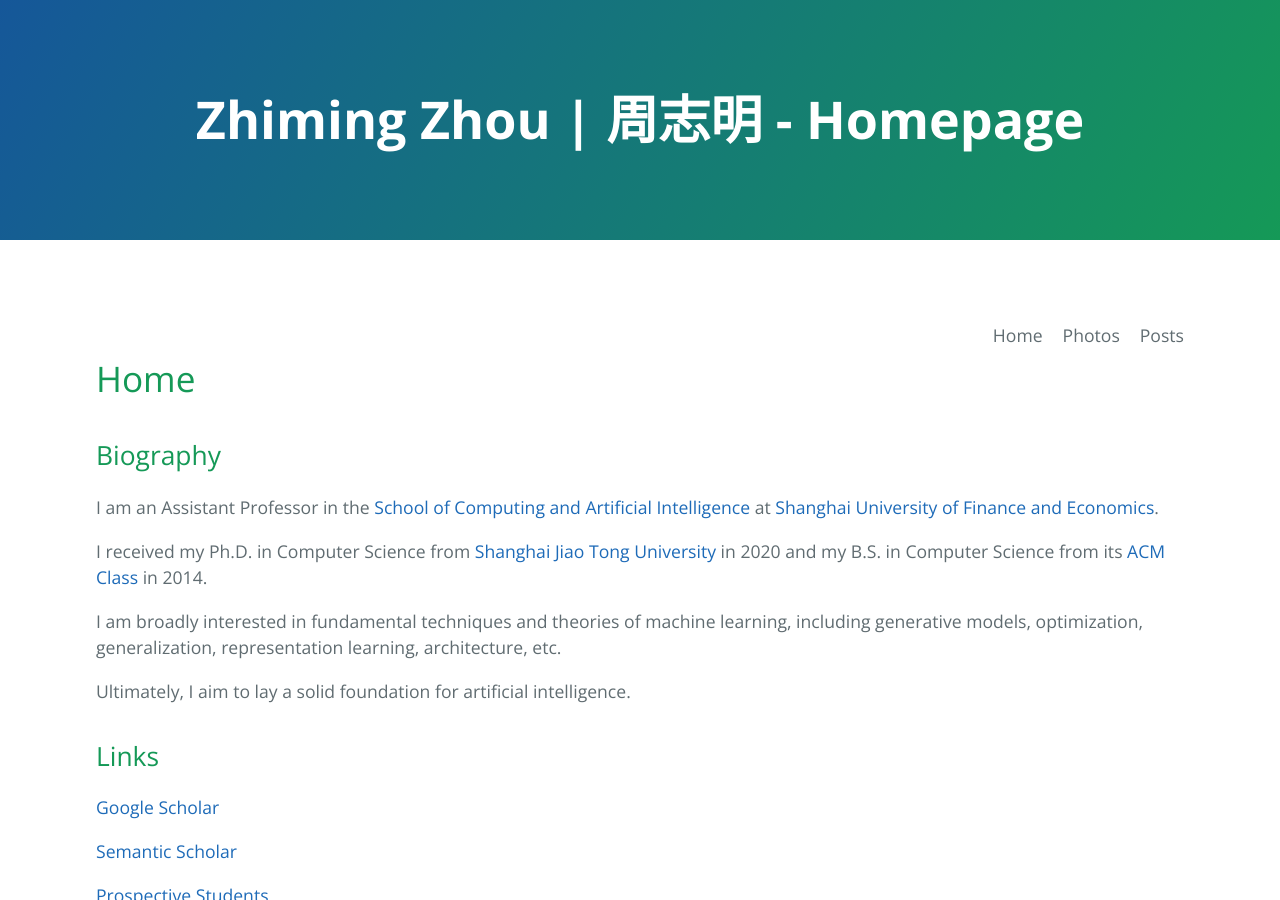
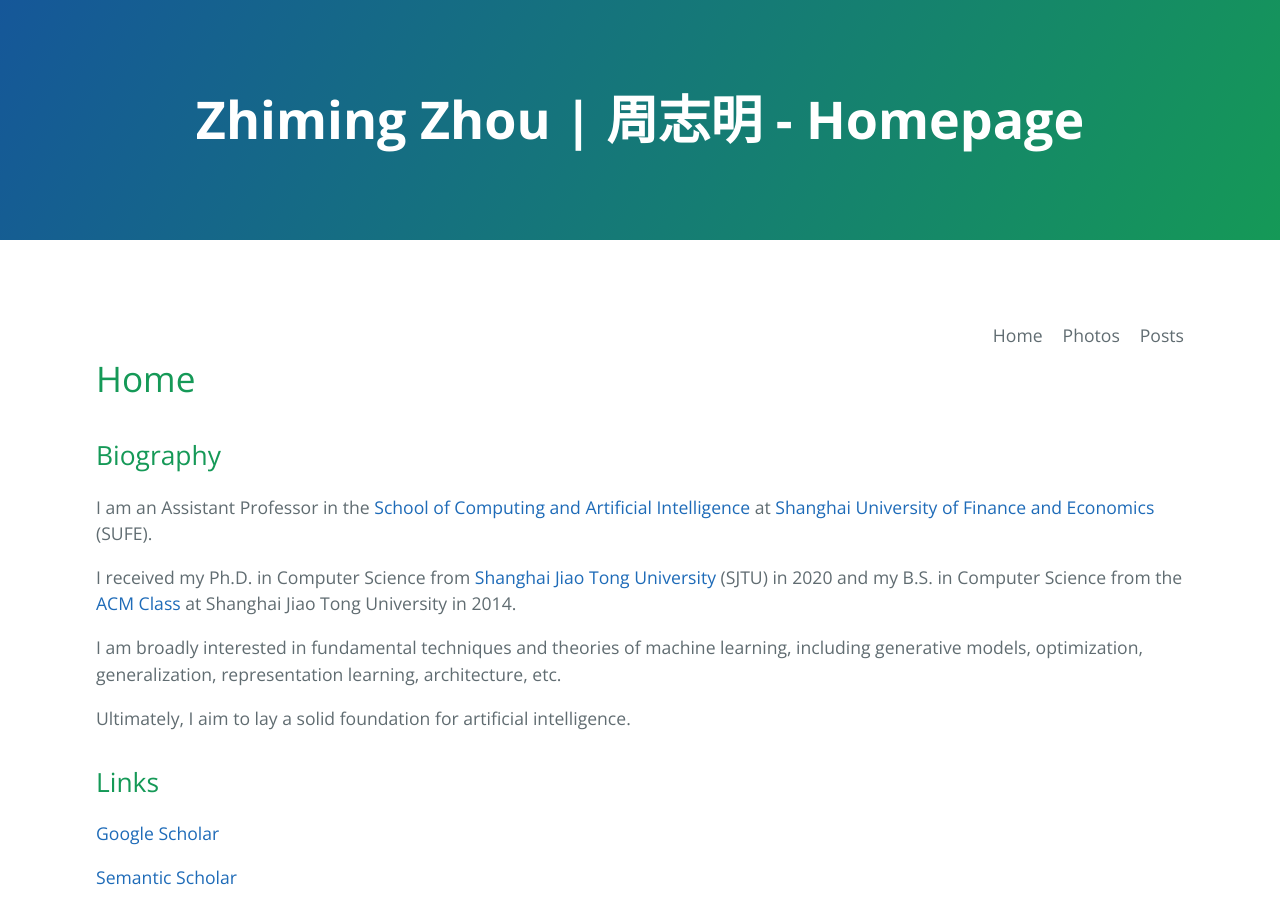
Before and after one commit to ZhimingZhou/zhimingzhou.github.io, a Jekyll site: the page built from index.md, in a window 1280 px wide and 900 px high. Built offline with Jekyll 4.4.1, drawn with Linux system fonts in a browser that asks for light colours.

Commit message:
Update index.md

```diff
--- a/index.md
+++ b/index.md
@@ -7,9 +7,9 @@ permalink: /
 
 ## Biography
 
-I am an Assistant Professor in the [School of Computing and Artificial Intelligence](https://scai.sufe.edu.cn/) at [Shanghai University of Finance and Economics](http://english.sufe.edu.cn/).
+I am an Assistant Professor in the [School of Computing and Artificial Intelligence](https://scai.sufe.edu.cn/) at [Shanghai University of Finance and Economics](http://english.sufe.edu.cn/) (SUFE).
 
-I received my Ph.D. in Computer Science from [Shanghai Jiao Tong University](http://en.sjtu.edu.cn/) in 2020 and my B.S. in Computer Science from its [ACM Class](https://acm.sjtu.edu.cn/home) in 2014.
+I received my Ph.D. in Computer Science from [Shanghai Jiao Tong University](http://en.sjtu.edu.cn/) (SJTU) in 2020 and my B.S. in Computer Science from the [ACM Class](https://acm.sjtu.edu.cn/home) at Shanghai Jiao Tong University in 2014.
 
 I am broadly interested in fundamental techniques and theories of machine learning, including generative models, optimization, generalization, representation learning, architecture, etc.
 
```
